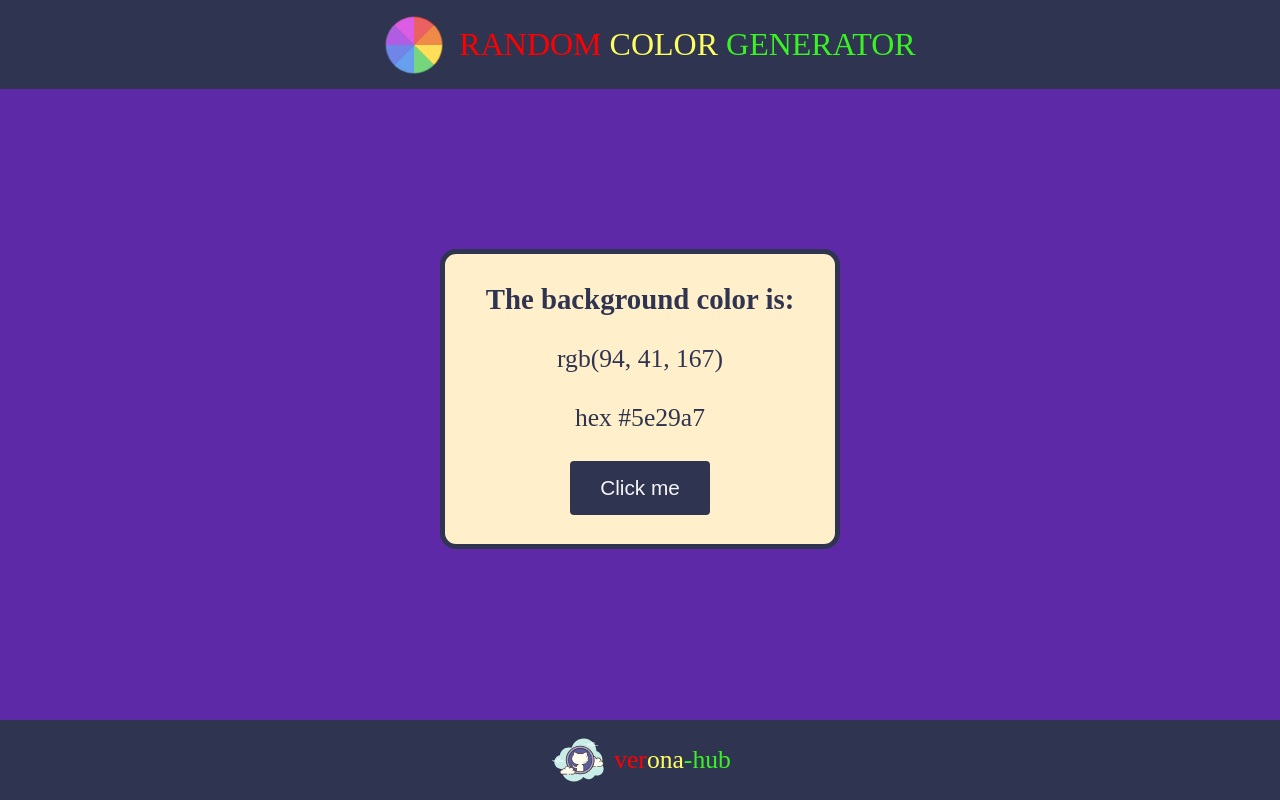
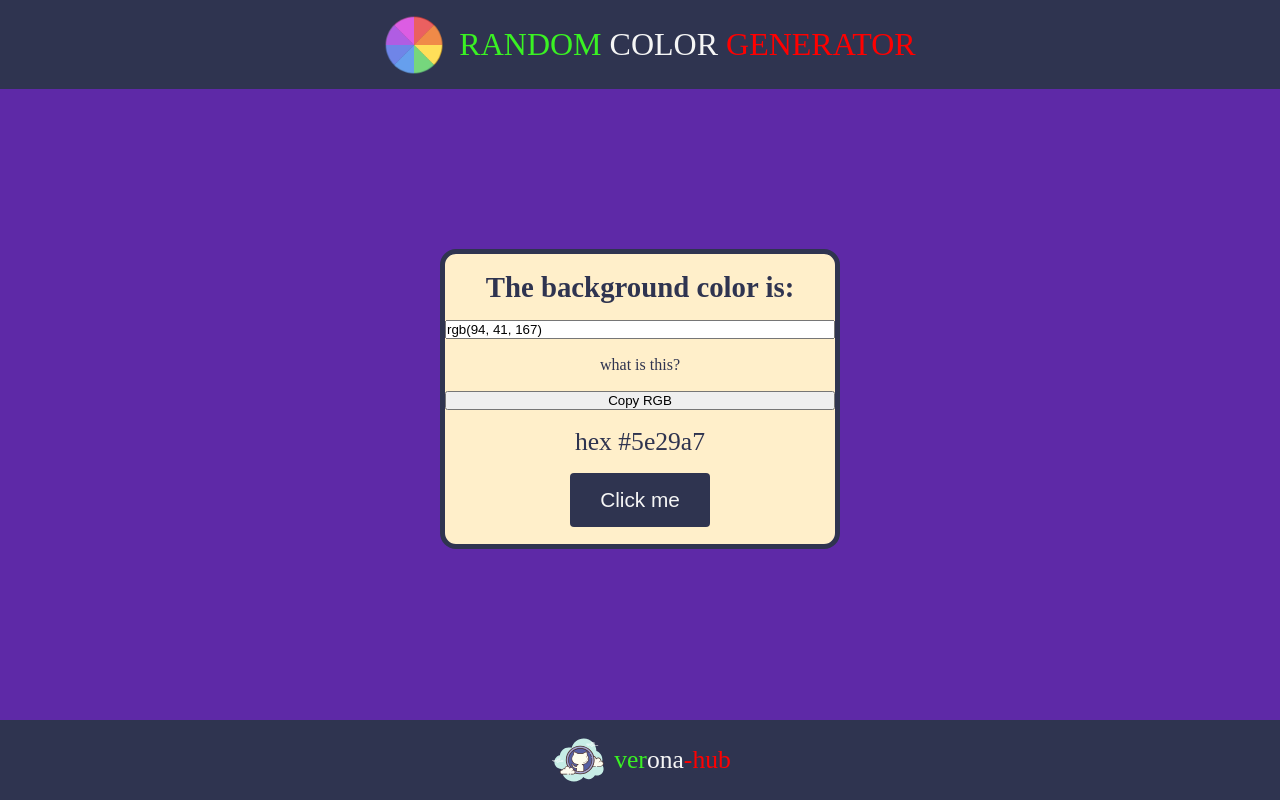
Before and after one commit to verona-hub/random-color-generator, a plain HTML site: page index.html in a window 1280 px wide. Both pictures are taken after a click on the button "Click me". Drawn offline with Linux system fonts and the light colour scheme.

Commit message:
Changes: - changed navbar text and footer text color - added copy to clipboard function

```diff
--- a/index.html
+++ b/index.html
@@ -29,8 +29,13 @@
   <main>
     <div class="main-content">
       <h2> The background color is: </h2>
-      <p id="rgb"> rgb&lpar;233, 150, 122&rpar; </p>
+
+      <input type="text" id="rgb" placeholder="rgb(233, 150, 122)"> what is this?
+      <button id="copy"> Copy RGB </button>
+
       <p id="hex_text"> hex <span id="hex_value">#e9967a</span> </p>
+
+      <!-- <p id="rgb" class="rgb"> rgb&lpar;233, 150, 122&rpar; </p> -->
       <div class="btn-wrapper">
         <button id="button" class="btn" type="button" name="button"> Click me </button>
       </div>
--- a/script.js
+++ b/script.js
@@ -4,6 +4,8 @@ const body = document.getElementById('body');
 const rgbText = document.getElementById('rgb');
 const hexText = document.getElementById('hex_text');
 const hexValue = document.getElementById('hex_value');
+const copy = document.getElementById('copy');
+rgbText.value = "rgb(233, 150, 122)";
 
 // Main function that generates a random color, changes the background into it and displays the Rgb value on screen
 const randomColor = () => {
@@ -15,8 +17,25 @@ const randomColor = () => {
   body.style.backgroundColor = randomColorGen;
 
   // Display the color value in rgb and hex
-  rgbText.innerHTML = body.style.backgroundColor;
+  // rgbText.innerHTML = body.style.backgroundColor;
+  rgbText.innerHtml = body.style.backgroundColor;
+  console.log(rgbText);
+  rgbText.placeholder = rgbText.innerHtml;
+  rgbText.value = rgbText.placeholder;
+
   hexValue.innerHTML = randomColorGen;
+
+
+
+
+  const copyToClip = () => {
+    rgbText.select();
+    rgbText.setSelectionRange(0, 9999);
+    document.execCommand('copy');
+  }
+
+  copy.addEventListener('click', copyToClip);
+
 }
 
 // The main functions fires on button click
@@ -30,5 +49,38 @@ document.addEventListener('keydown', event => {
 });
 
 // Creates a window prompt to copy color value after clicking the rgb/hex text
-rgbText.addEventListener('click', () => window.prompt("If you want to copy the RGB value to clipboard: press CTRL+C, then ENTER", rgbText.textContent));
-hexText.addEventListener('click', () => window.prompt("If you want to copy the HEX value to clipboard: press CTRL+C, then ENTER", hexValue.textContent));
+/*rgbText.addEventListener('click', () => window.prompt("If you want to copy the RGB value to clipboard: press CTRL+C, then ENTER", rgbText.textContent));
+hexText.addEventListener('click', () => window.prompt("If you want to copy the HEX value to clipboard: press CTRL+C, then ENTER", hexValue.textContent));*/
+
+
+// let areaText = document.getElementById('rgb');
+
+// console.log(rgbText.placeholder);
+
+
+
+
+
+/*const area = document.getElementById('area');
+console.log(area.innerHTML);
+
+
+const copyToClip = () => {
+  area.select();
+  area.setSelectionRange(0, 9999);
+  document.execCommand('copy');
+}
+
+copy.addEventListener('click', copyToClip);*/
+
+
+/*const areaText = document.getElementById('area');
+
+const copyToClip = () => {
+  console.log(areaText.value);
+  areaText.select();
+  areaText.setSelectionRange(0, 9999)
+  document.execCommand('copy');
+}
+
+copy.addEventListener('click', copyToClip);*/
--- a/style.css
+++ b/style.css
@@ -32,17 +32,17 @@ footer {
 
 .random,
 .ver {
-  color: rgb(255, 0, 0);
+  color: rgb(58, 242, 35);
 }
 
 .color,
 .ona {
-  color: rgb(255, 254, 96);
+  color: whitesmoke;
 }
 
 .generator,
 .hub {
-  color: rgb(58, 242, 35);
+  color: rgb(255, 0, 0);
 }
 
 h1 {
```
